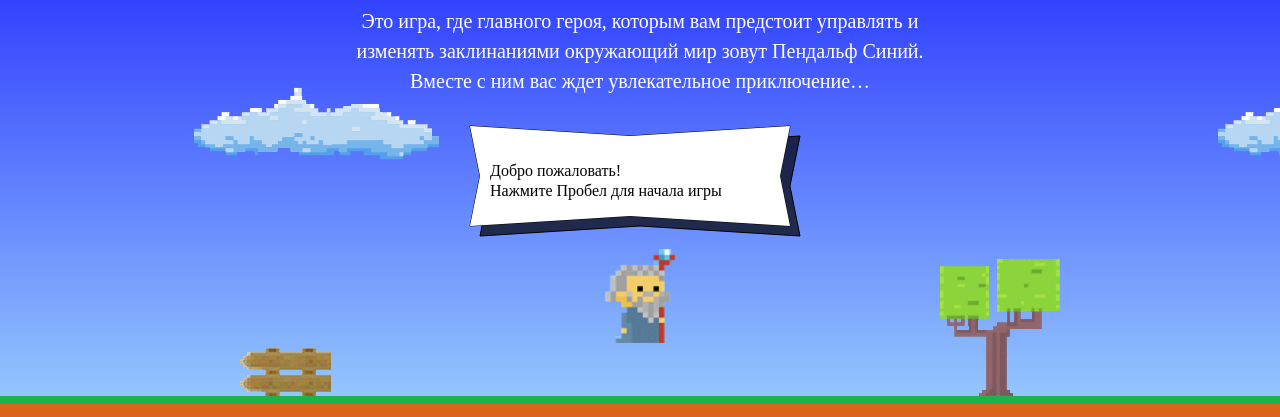
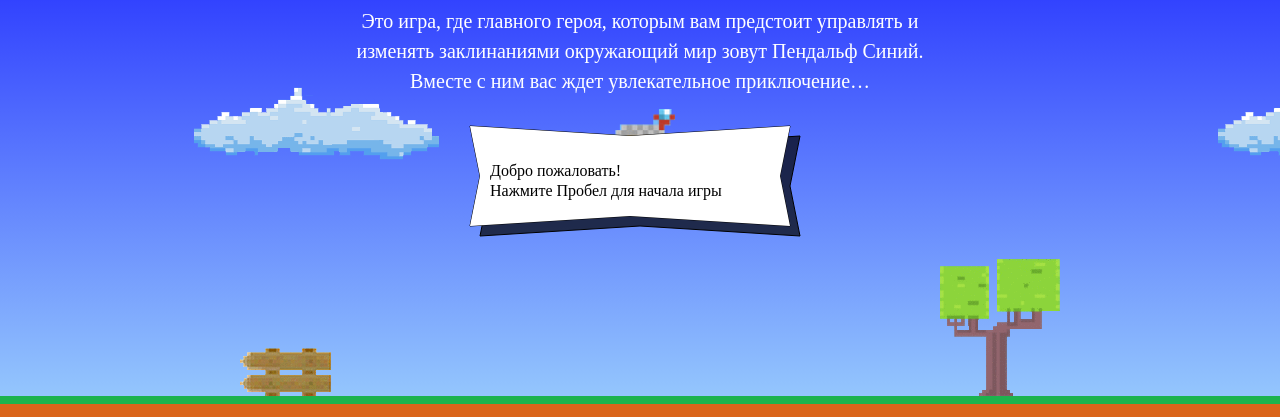
Before and after one commit to boiarka/617977-code-and-magick-18, a website: page index.html in a window 1280 px wide. Shown: the part 203-620 px from the top of the page. Drawn offline with Linux system fonts and the light colour scheme; a web font is replaced by a local one.

Commit message:
исправление ошибок 3

```diff
--- a/index.html
+++ b/index.html
@@ -198,7 +198,7 @@
     };
 
     function getWizardY(height) {
-      return height / 3 * 2 - getWizardHeight() / 2;
+      return height / 3 * 2 - getWizardHeight() * 2;
     };
 
   </script>
```
